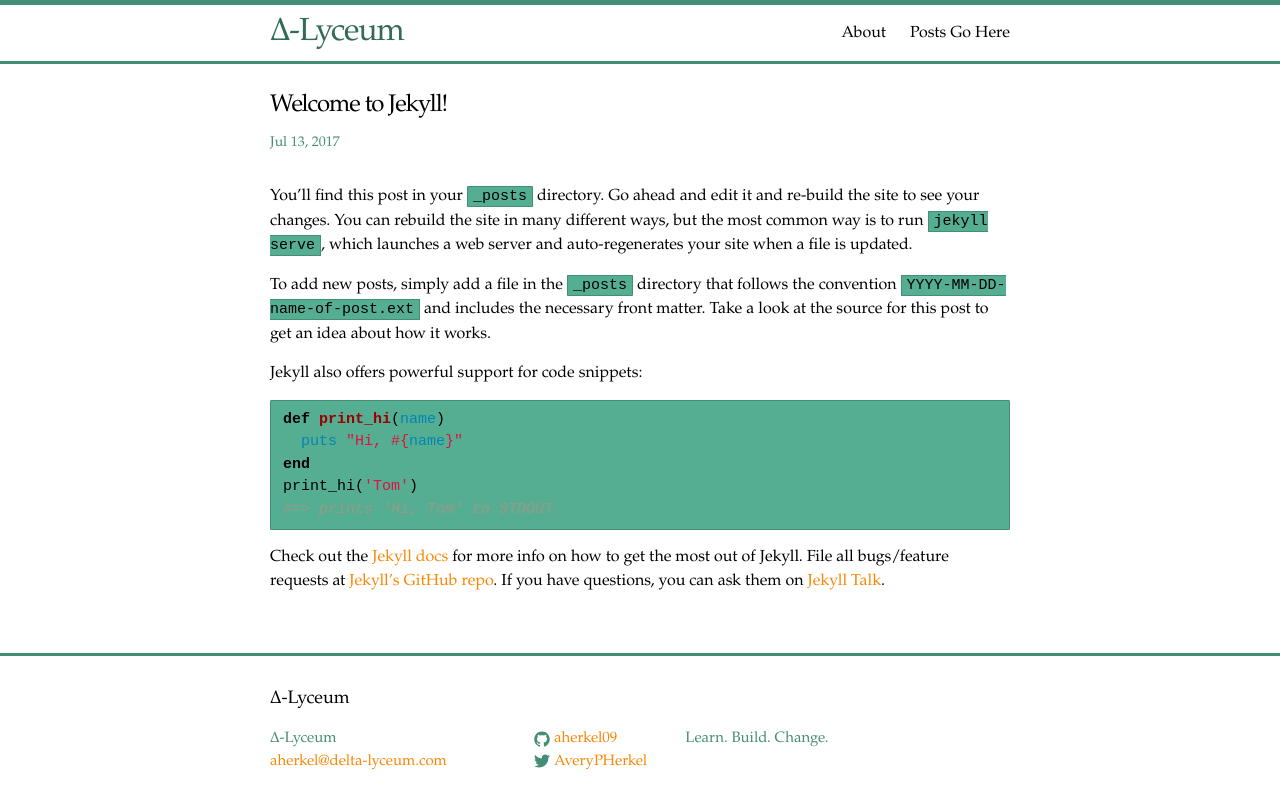
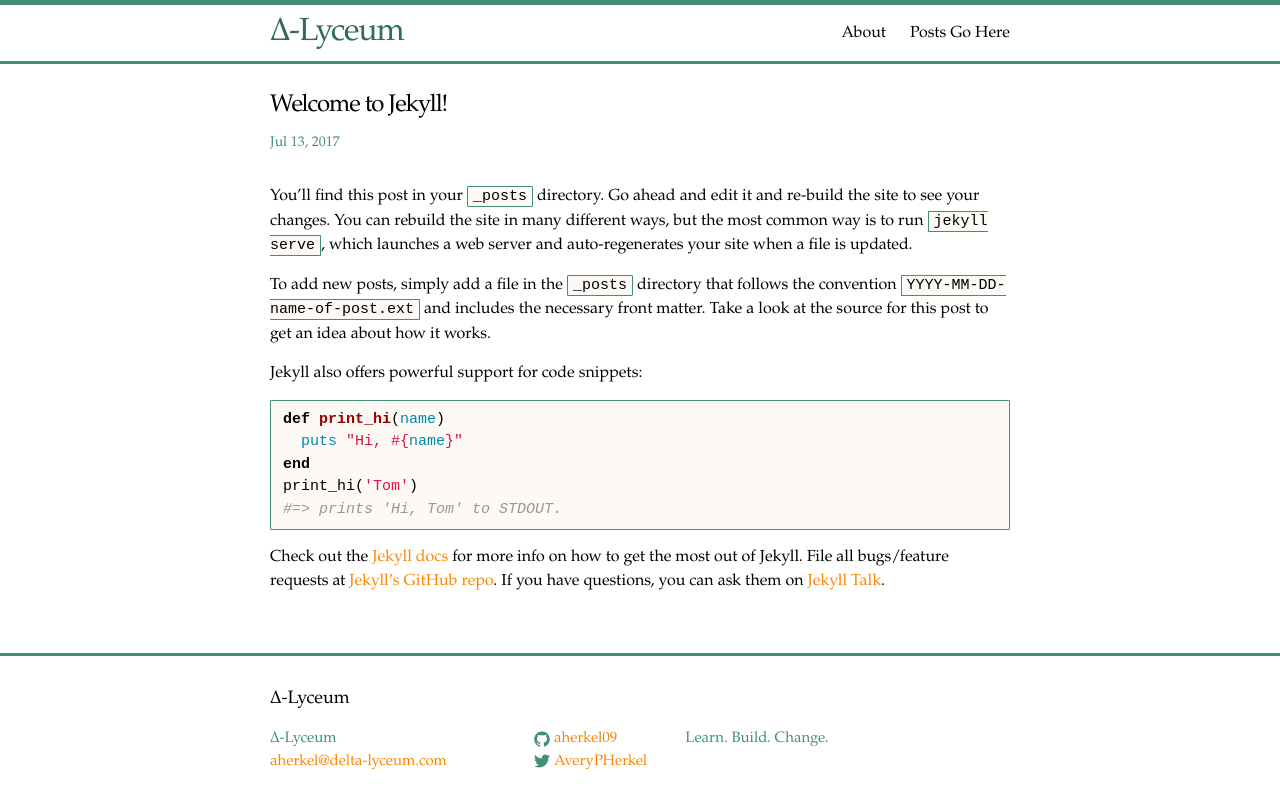
Before and after one commit to DeltaLyceum/aherkel09.github.io, a Jekyll site: the page built from _posts/2017-07-13-welcome-to-jekyll.markdown, in a window 1280 px wide. Shown: the top 809 px of the page. Built offline with Jekyll 4.4.1, drawn with Linux system fonts in a browser that asks for light colours.

Commit message:
Update _base.scss

```diff
--- a/_sass/_base.scss
+++ b/_sass/_base.scss
@@ -132,7 +132,7 @@
     font-size: 15px;
     border: 1px solid $grey-color;
     border-radius: 1px;
-    background-color: $grey-color-light;
+    background-color: $code-color;
 }
 
 code {
```
